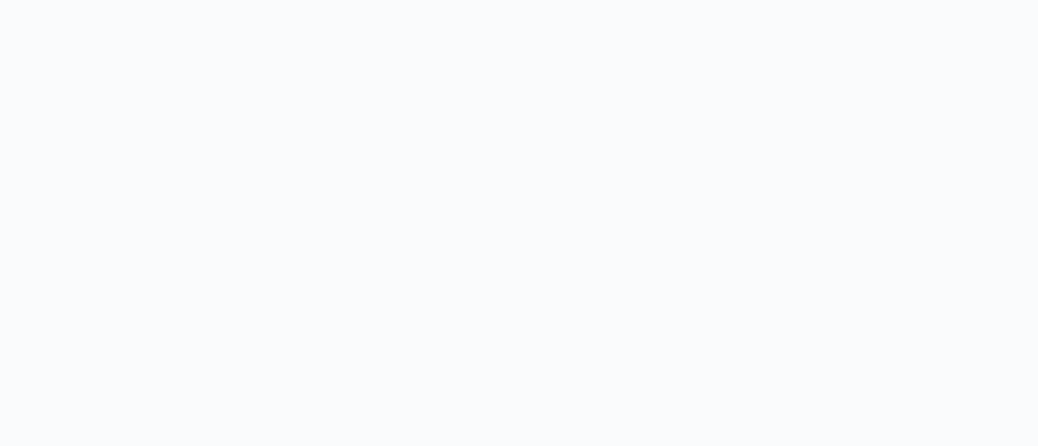
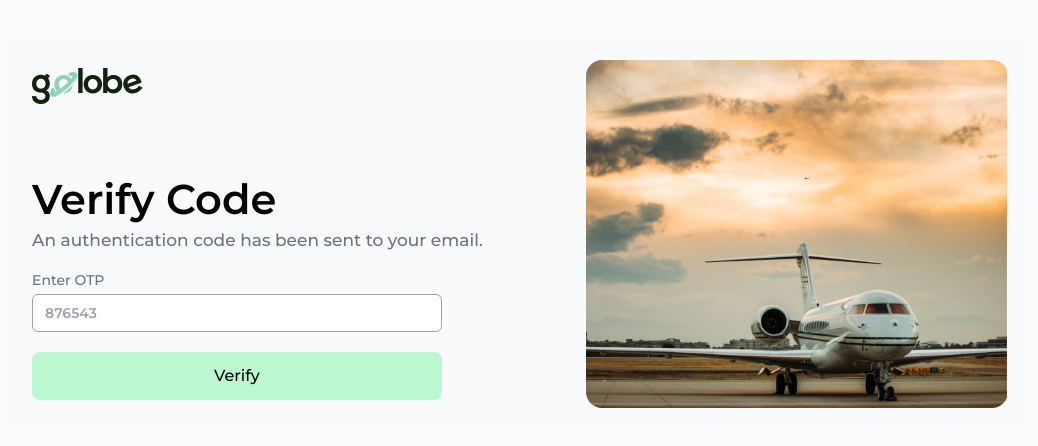
Before and after one commit to Adeel-116/Travel_website, a React (Vite) app: page /verify-otp in a window 1280 px wide. Before the commit this address had no page. Shown: the part 166-612 px from the top of the page, without its empty margins (124-1162 px from the left). Built offline with nearby package versions, Linux system fonts and the light colour scheme.

Commit message:
working on verify OTP

```diff
--- a/src/App.jsx
+++ b/src/App.jsx
@@ -20,7 +20,7 @@ function App() {
         <Route path="/login" element={<Login />} /> {/* Login route */}
         <Route path="/signup" element={<Signup />} /> {/* Signup route */}
         <Route path="/forget-password" element={<ForgetPassword />} /> {/* ForgetPassword route */}
-        <Route path="/verify-code" element={<VerifyCode />} /> {/* VerifyCode route */}
+        <Route path="/verify-otp" element={<VerifyCode />} /> {/* VerifyCode route */}
         <Route path="/set-password" element={<SetPassword />} /> {/* SetPassword route */}
       </Routes>
     </Router>
--- a/src/Pages/LoginSignup/ForgetPassword.jsx
+++ b/src/Pages/LoginSignup/ForgetPassword.jsx
@@ -8,9 +8,12 @@ import appleIcon from "../../assets/BookingDetails/apple-icon.png";
 import FlightLogin from "../../assets/LoginSignup/FlightLogin.png";
 import Popup from "./Popup";
 import axios from "axios";
+import { useNavigate,  NavLink } from "react-router-dom";
 
 function ForgetPassword() {
-  const [data, setData] = useState({email: ''})
+  const navigate = useNavigate();
+
+  const [data, setData] = useState({ email: '' })
   const [formErrors, setFormErrors] = useState({});
   const [notification, setNotification] = useState(null);
 
@@ -24,7 +27,7 @@ function ForgetPassword() {
     validateField(name, value);
   };
 
-const validateField = (name, value)=>{
+  const validateField = (name, value) => {
     let error = "";
 
     switch (name) {
@@ -40,28 +43,33 @@ const validateField = (name, value)=>{
       [name]: error,
     }));
 
+  }
 
 
-
-      const handleSubmit = async(e)=>{
+  const handleSubmit = async (e) => {
     e.preventDefault();
 
-         try{
-          const response = await axios.post("http://localhost:5000/verify-email", data.email);
-
-          if (response.status === 201) {
+    try {
+      const response = await axios.post("http://localhost:5000/verify-email", data);
+      console.log(response.status)
+      if (response.status === 200) {
         setNotification({ type: "success", message: "OTP send Successfully" });
-            navigate('/verify-email')
+        navigate('/verify-otp')
       }
     } catch (error) {
-          setNotification({
-            type: "error",
-            message: "Signup failed. Please try again.",
-          });
+      const status = error.response.status;
+
+      if (status === 404) {
+        setNotification({ type: "error", message: "User not found" });
+      } else if (status === 502) {
+        setNotification({ type: "error", message: "OTP sending failed" });
+      } else {
+        setNotification({ type: "error", message: "Server error occurred" });
+      }
     }
   };
 
-      }
+
 
   return (
     <>
@@ -148,7 +156,7 @@ const validateField = (name, value)=>{
             <div
               className="lg:w-[45%] md:w-[50%] h-full bg-center md:block  hidden  rounded-2xl"
               style={{
-                backgroundImage: url(`${FlightLogin}`),
+                backgroundImage: `url(${FlightLogin})`,
                 backgroundPosition: "center",
                 backgroundSize: "cover",
                 backgroundRepeat: "no-repeat",
--- a/src/Pages/LoginSignup/VerifyCode.jsx
+++ b/src/Pages/LoginSignup/VerifyCode.jsx
@@ -1,22 +1,58 @@
-import React from "react";
+import React, { useState } from "react";
 import { FlightPageLogo } from "../../Componenets/ImageLink";
 import InputField from "./InputField";
-import BookingDetailsPageButton from "../BookingDetails/BookingDetailsPageButton";
-import facebookIcon from "../../assets/BookingDetails/facebook-icon.png";
-import googleIcon from "../../assets/BookingDetails/google-icon.png";
-import appleIcon from "../../assets/BookingDetails/apple-icon.png";
 import FlightLogin from "../../assets/LoginSignup/FlightLogin.png";
+import Popup from "./Popup";
 
 function VerifyCode() {
+  const [otp, setOTP] = useState("");
+  const [error, setError]= useState("")
+   const [notification, setNotification] = useState(null);
+
+  const handleChange =(e)=>{
+    const value = e.target.value;
+    if(/^\d{0,6}$/.test(value)){
+      setOTP(value)
+      setError("")
+    }
+  }
+
+
+  const handleSubmit = async (e) => {
+    e.preventDefault();
+
+    try {
+      const response = await axios.post("http://localhost:5000/verify-otp", otp);
+      console.log(response.status)
+      if (response.status === 200) {
+        setNotification({ type: "success", message: "OTP Match Successfully" });
+      }
+    } catch (error) {
+      const status = error.response.status;
+      console.log(status)
+    }
+  };
+
+
+
   return (
     <>
+        {notification && (
+        <Popup
+          type={notification.type}
+          message={notification.message}
+          onClose={() => setNotification(null)}
+        />
+      )}
+
+
       <div className="w-full h-screen flex justify-center items-center">
 
         {/* Login Div */}
         <div className="w-full h-auto flex">
 
           {/* Main Div */}
-          <div className="2xl:w-[70%] xl:w-[80%] lg:w-[85%] md:w-[92%] sm:w-[90%] w-[98%] h-auto mx-auto md:flex lg:p-5 bg-gray-50">
+           <div className="2xl:w-[70%] xl:w-[80%] lg:w-[85%] md:w-[92%] sm:w-[90%] w-[98%] h-auto mx-auto md:flex lg:p-5 bg-gray-50">
             <div className="2xl:w-1/2  md:w-[60%] sm:w-[100%] ">
               <div className="h-auto 2xl:p-5 p-2">
                 <div>
@@ -31,26 +67,23 @@ function VerifyCode() {
                   An authentication code has been sent to your email.
                   </p>
 
-                    <div className="mt-1 xl:w-[75%] w-full lg:w-[80%] ">
-                  <div className=" flex flex-col">
+                    <div className="mt-5 xl:w-[75%] font-semibold w-full lg:w-[80%]">
+                  <div className=" flex flex-col ">
                     <InputField
-                      type={"email"}
-                      label="Enter Code"
-                      placeholder="779234@12"
-
-                    />
+                        name="OTP"
+                        type="otp"
+                        label="Enter OTP"
+                        placeholder="876543"
+                        value={otp}
+                        onChange={handleChange}
+                        error={error}
+                        children="w-full"
+                      />
 
                     </div>
 
-                    <p className="mt-2 text-sm text-center text-gray-600">
-                    Didn’t receive a code?
-                    <a href="#" className="text-red-600 hover:underline">
-                    Resend
-                    </a>
-                  </p>
-
                   <div>
-                    <button className="mt-2 w-full h-auto lg:py-3 md:py-3 py-1.5 font-medium text-center bg-green-200 rounded-lg">
+                    <button onClick={handleSubmit} className="mt-2 w-full h-auto lg:py-3 md:py-3 py-1.5 font-medium text-center bg-green-200 rounded-lg">
                       <p>Verify</p>
                     </button>
                   </div>
```
Lines whose indentation alone changed are shown as unchanged.
